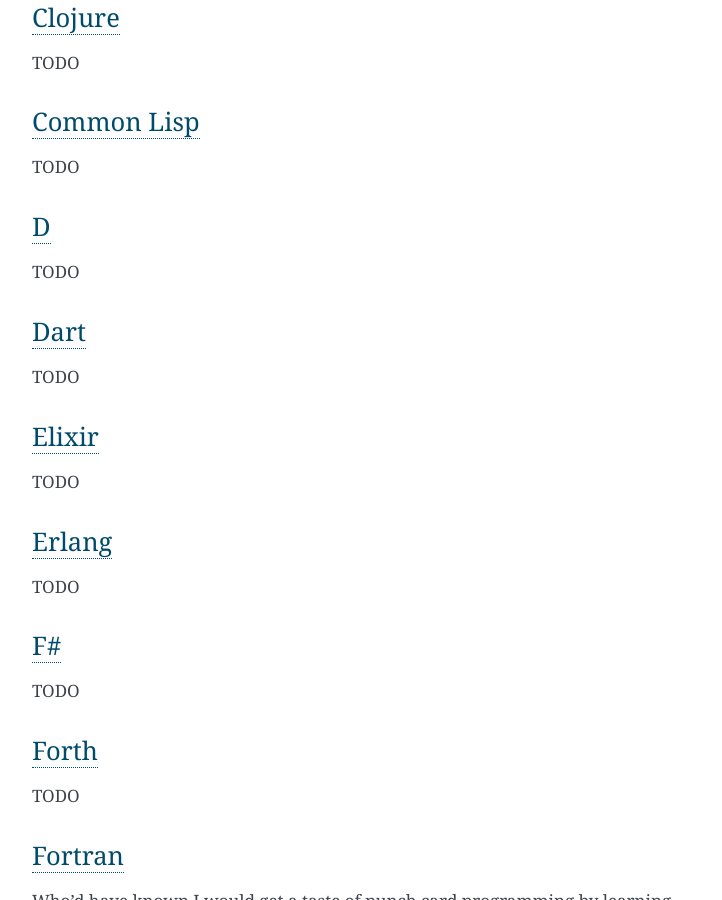
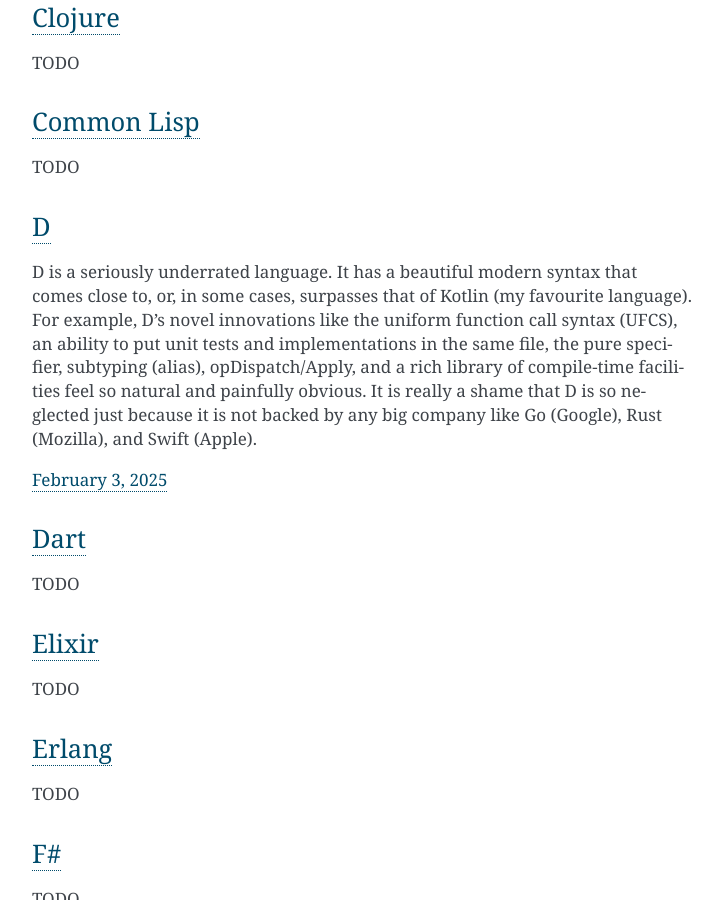
Before and after one commit to AussieSeaweed/personal-website, a Sphinx documentation site: the page built from source/random/pl-tour.rst, in a window 1280 px wide and 900 px high, scrolled down 2131 px. Shown: the whole window, without its empty margins (388-1110 px from the left). Built offline with Sphinx 7.4.7, drawn with Linux system fonts in a browser that asks for light colours.

Commit message:
Add tour of D

```diff
--- a/source/random/pl-tour.rst
+++ b/source/random/pl-tour.rst
@@ -76,7 +76,9 @@ TODO
 `D <https://dlang.org/>`_
 ^^^^^^^^^^^^^^^^^^^^^^^^^
 
-TODO
+D is a seriously underrated language. It has a beautiful modern syntax that comes close to, or, in some cases, surpasses that of Kotlin (my favourite language). For example, D's novel innovations like the uniform function call syntax (UFCS), an ability to put unit tests and implementations in the same file, the pure specifier, subtyping (alias), opDispatch/Apply, and a rich library of compile-time facilities feel so natural and painfully obvious. It is really a shame that D is so neglected just because it is not backed by any big company like Go (Google), Rust (Mozilla), and Swift (Apple).
+
+`February 3, 2025 <https://tour.dlang.org/>`_
 
 `Dart <https://dart.dev/>`_
 ^^^^^^^^^^^^^^^^^^^^^^^^^^^
```
